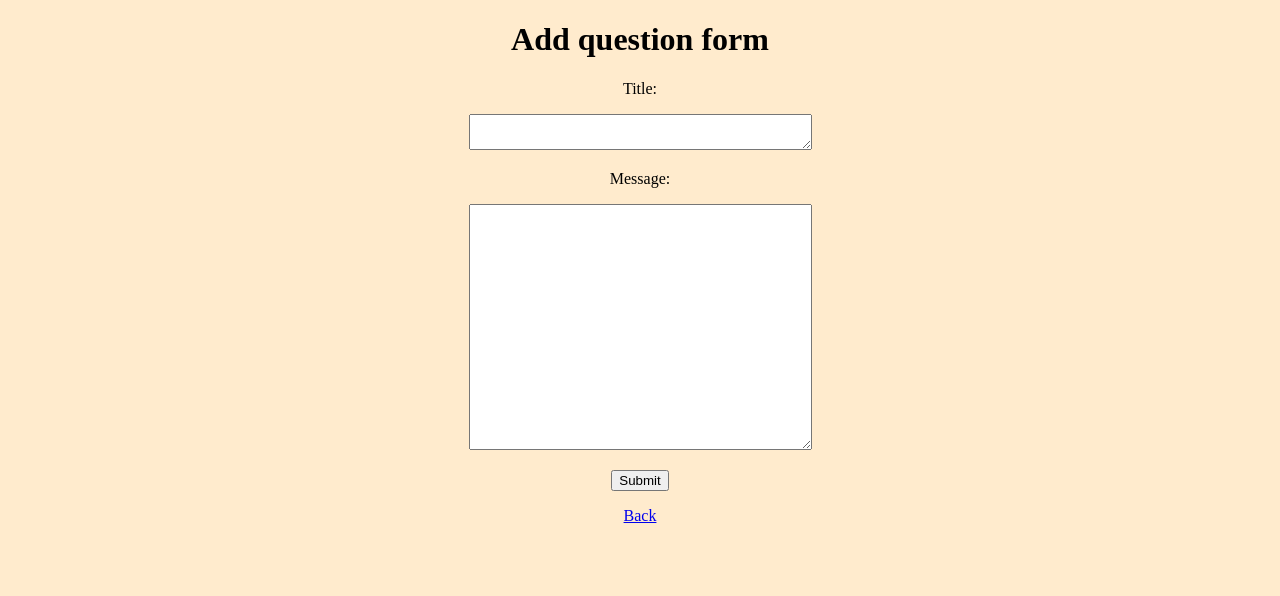
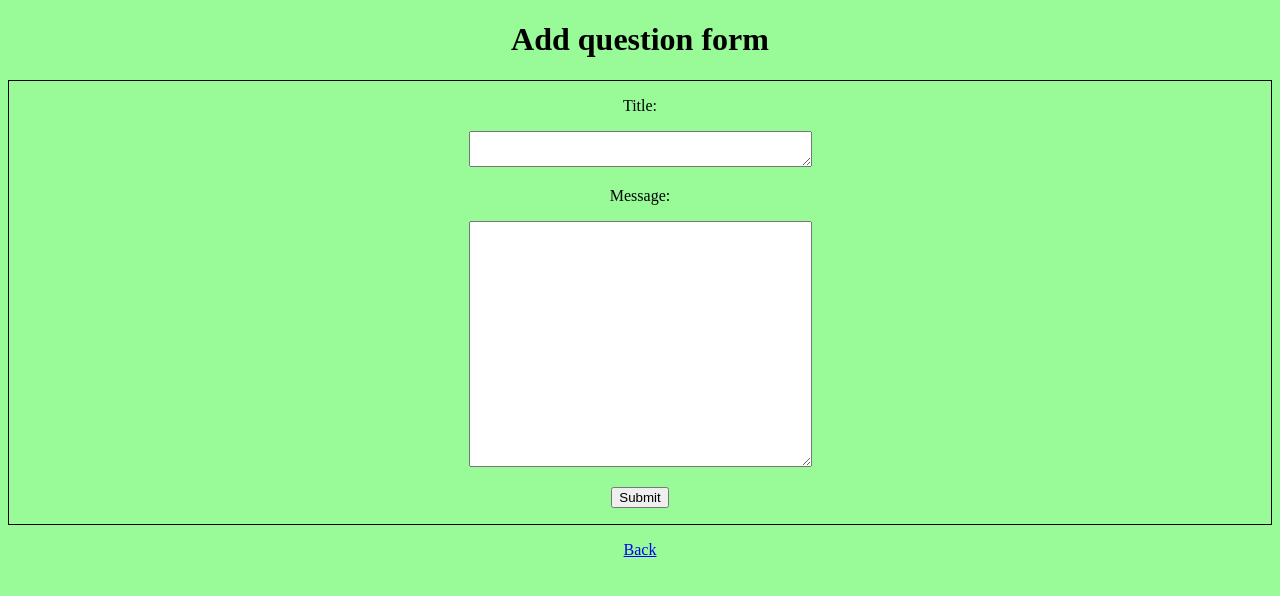
Before and after one commit to Kattkovacs/ask-mate-trolleyriders, a Flask app: page /add-question in a window 1280 px wide. Shown: the top 596 px of the page. Run offline with Flask 2, Linux system fonts and the light colour scheme.

Commit message:
more colors

```diff
--- a/templates/add-question.html
+++ b/templates/add-question.html
@@ -5,7 +5,10 @@
         <title>Add question form</title>
         <style>
             body {
-                background-color: blanchedalmond;
+                background-color: palegreen;
+            }
+            form {
+                border: 1px solid black;
             }
     </style>
     </head>
--- a/templates/index.html
+++ b/templates/index.html
@@ -5,7 +5,7 @@
     <title>Ask Mate - Home</title>
     <style>
         body {
-            background-color: blanchedalmond;
+            background-color: palegreen;
         }
     </style>
 </head>
--- a/templates/list.html
+++ b/templates/list.html
@@ -5,7 +5,7 @@
     <title>Questions</title>
     <style>
         body {
-            background-color: blanchedalmond;
+            background-color: palegreen;
         }
         table, th, td {
             border: 1px solid black;
--- a/templates/new-answer.html
+++ b/templates/new-answer.html
@@ -5,7 +5,7 @@
     <title>New Answer</title>
     <style>
         body {
-                background-color: blanchedalmond;
+                background-color: palegreen;
             }
         table, th, td {
             border: 1px solid black;
--- a/templates/question.html
+++ b/templates/question.html
@@ -5,7 +5,7 @@
     <title>Question</title>
     <style>
         body {
-            background-color: blanchedalmond;
+            background-color: palegreen;
         }
         table, th, td {
             border: 1px solid black;
```
